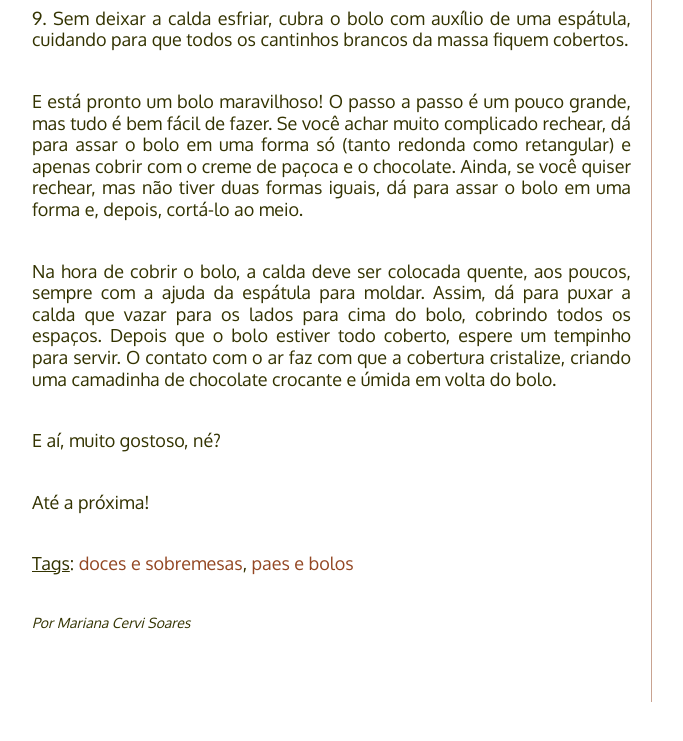
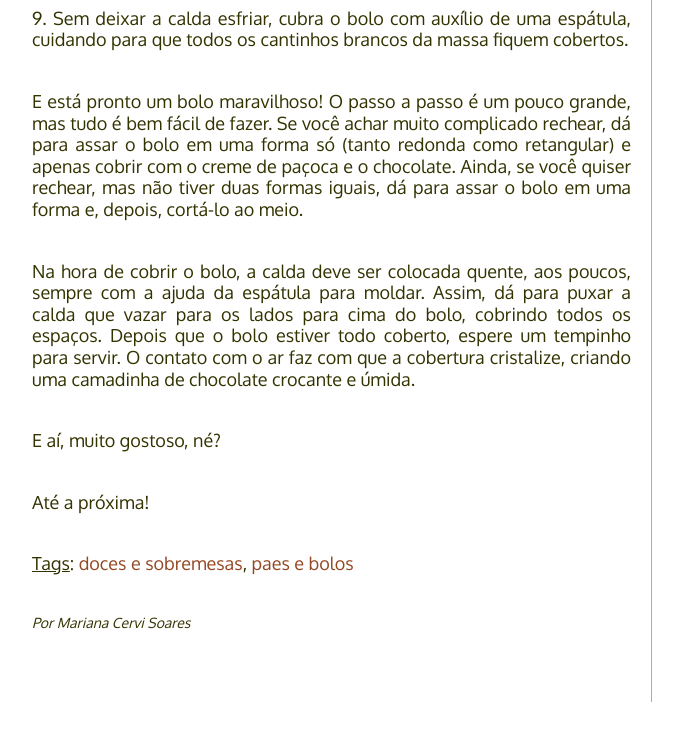
Before and after one commit to PaneladePau/paneladepau-jekyll-blog, a Jekyll site: the page built from _posts/2015-04-26-bolo-de-pacoca-com-chocolate.md, in a window 1280 px wide and 900 px high, scrolled down 2313 px. Shown: the top 741 px of the window, without its empty margins (138-821 px from the left). Built offline with Jekyll 4.4.1, drawn with Linux system fonts in a browser that asks for light colours; nearby versions of some CDN libraries; some web fonts are replaced; Markdown is read by kramdown in place of the engine named in the settings.

Commit message:
“update”

```diff
--- a/_posts/2015-04-26-bolo-de-pacoca-com-chocolate.md
+++ b/_posts/2015-04-26-bolo-de-pacoca-com-chocolate.md
@@ -57,7 +57,7 @@ Paçoca com chocolate é uma mistura que sempre faz sucesso. O contraste docinho
 
 E está pronto um bolo maravilhoso! O passo a passo é um pouco grande, mas tudo é bem fácil de fazer. Se você achar muito complicado rechear, dá para assar o bolo em uma forma só (tanto redonda como retangular) e apenas cobrir com o creme de paçoca e o chocolate. Ainda, se você quiser rechear, mas não tiver duas formas iguais, dá para assar o bolo em uma forma e, depois, cortá-lo ao meio.
 
-Na hora de cobrir o bolo, a calda deve ser colocada quente, aos poucos, sempre com a ajuda da espátula para moldar. Assim, dá para puxar a calda que vazar para os lados para cima do bolo, cobrindo todos os espaços. Depois que o bolo estiver todo coberto, espere um tempinho para servir. O contato com o ar faz com que a cobertura cristalize, criando uma camadinha de chocolate crocante e úmida em volta do bolo.
+Na hora de cobrir o bolo, a calda deve ser colocada quente, aos poucos, sempre com a ajuda da espátula para moldar. Assim, dá para puxar a calda que vazar para os lados para cima do bolo, cobrindo todos os espaços. Depois que o bolo estiver todo coberto, espere um tempinho para servir. O contato com o ar faz com que a cobertura cristalize, criando uma camadinha de chocolate crocante e úmida.
 
 E aí, muito gostoso, né?
 
```
